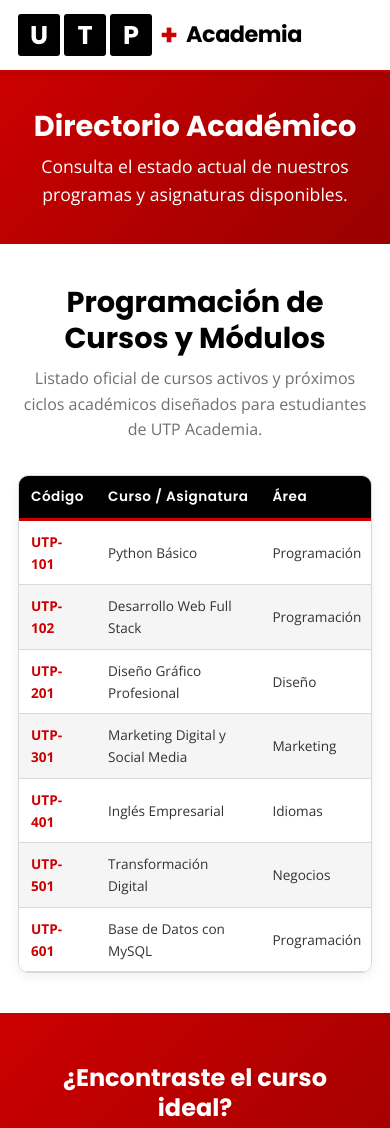
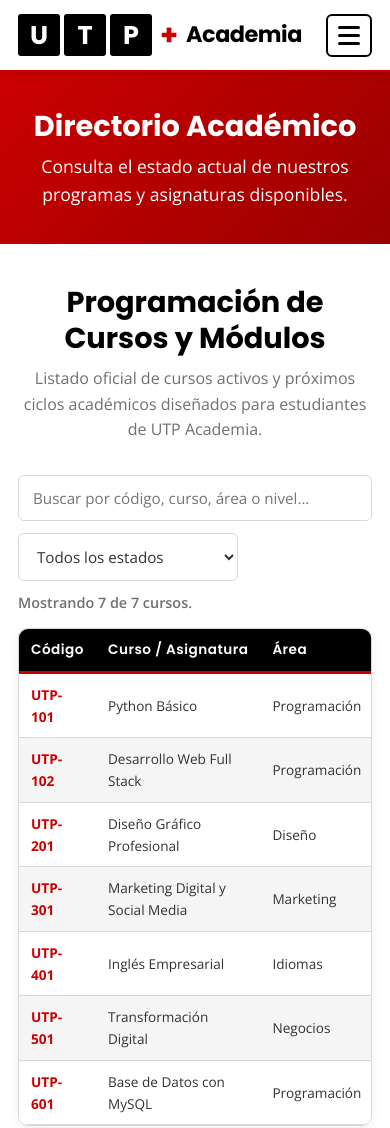
Before and after one commit to Unk4won/UTP-Academia, a plain HTML site: page tabla.html in a window 390 px wide. Shown: the top 1128 px of the page. Drawn offline with nearby package versions, Linux system fonts and the light colour scheme.

Commit message:
Enhance tabla.html with menu button and search feature
Added a button for menu toggle and search/filter functionality.

```diff
--- a/tabla.html
+++ b/tabla.html
@@ -26,8 +26,18 @@
           <span class="logo-mas">+</span>
           <span class="logo-texto">Academia</span>
         </a>
+        <button
+          type="button"
+          class="boton-menu"
+          id="botonMenu"
+          aria-label="Abrir menú"
+          aria-expanded="false"
+          aria-controls="menuPrincipal"
+        >
+          <span></span><span></span><span></span>
+        </button>
         <nav>
-          <ul class="menu">
+          <ul class="menu" id="menuPrincipal">
             <li><a href="index.html">Inicio</a></li>
             <li><a href="servicios.html">Servicios</a></li>
             <li><a href="registro.html">Registro</a></li>
@@ -58,6 +68,27 @@
             diseñados para estudiantes de UTP Academia.
           </p>
         </div>
+
+        <!-----Buscador y filtro (funcionan con js/script.js)----->
+        <div class="herramientas-tabla">
+          <input
+            type="search"
+            id="buscadorTabla"
+            class="campo"
+            placeholder="Buscar por código, curso, área o nivel..."
+            aria-label="Buscar en la tabla de cursos"
+          />
+          <select
+            id="filtroEstado"
+            class="campo"
+            aria-label="Filtrar por estado"
+          >
+            <option value="todos">Todos los estados</option>
+            <option value="Activo">Activo</option>
+            <option value="Próximo Ciclo">Próximo Ciclo</option>
+          </select>
+        </div>
+        <p class="resultados-tabla" id="resultadosTabla" aria-live="polite"></p>
 
         <div class="caja-tabla">
           <table class="tabla-academica">
@@ -186,10 +217,12 @@
       </div>
       <div class="pie-inferior">
         <p>
-          &copy; 2026 UTP Academia - Taller de Programación Web GRUPO 7 . Todos
+          &copy; 2026 UTP Academia - Taller de Programación Web GRUPO 7. Todos
           los derechos reservados.
         </p>
       </div>
     </footer>
+
+    <script src="js/script.js"></script>
   </body>
 </html>
```
